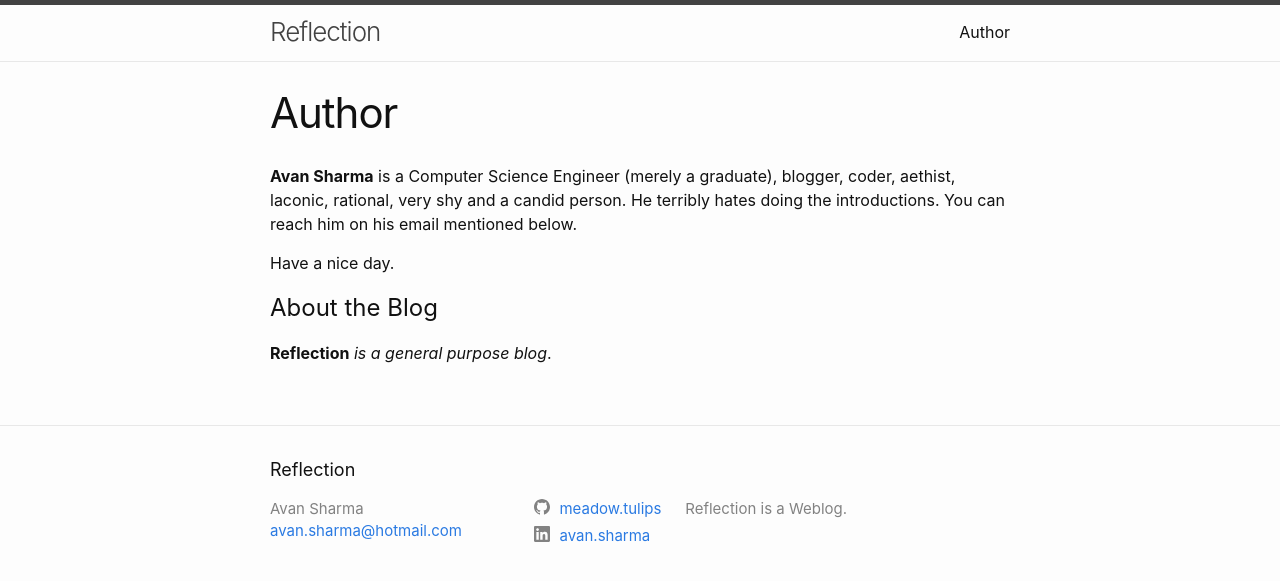
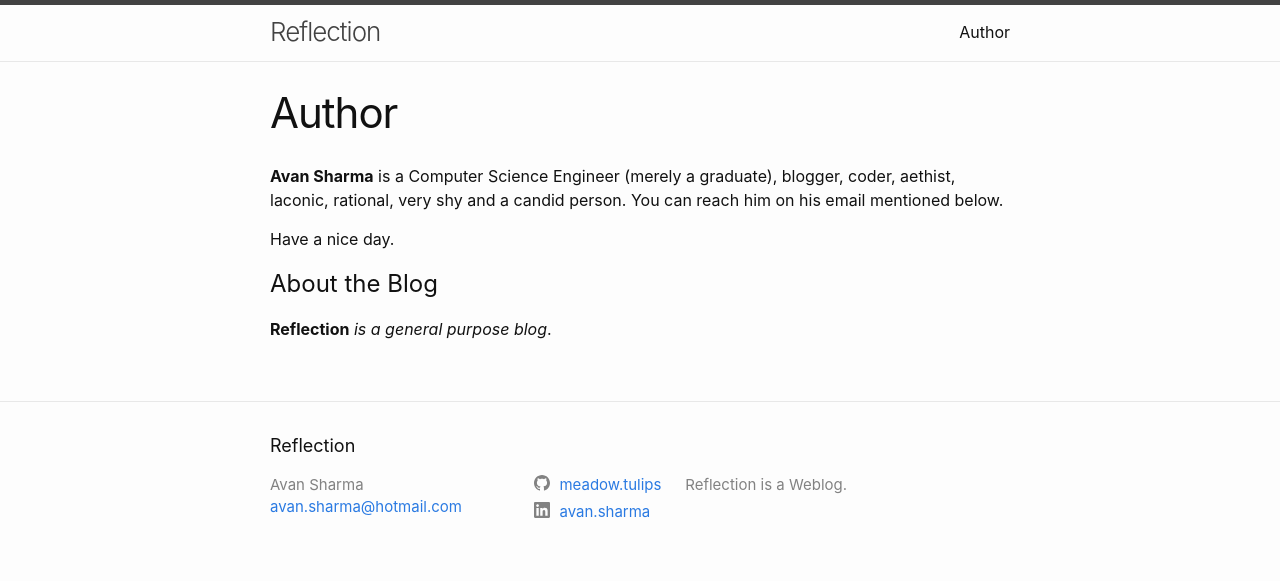
Before and after one commit to meadow-tulips/Myblog, a Jekyll site: the page built from about.md, in a window 1280 px wide. Shown: the top 581 px of the page. Built offline with Jekyll 4.4.1, drawn with Linux system fonts in a browser that asks for light colours.

Commit message:
Update about.md

```diff
--- a/about.md
+++ b/about.md
@@ -6,7 +6,7 @@ author: Avan Sharma
 ---
 
 
-**{{ page.author }}** is a Computer Science Engineer (merely a graduate), blogger, coder, aethist, laconic, rational, very shy and a candid person. He terribly hates doing the introductions. You can reach him on his email mentioned below.
+**{{ page.author }}** is a Computer Science Engineer (merely a graduate), blogger, coder, aethist, laconic, rational, very shy and a candid person. You can reach him on his email mentioned below.
 
 
 Have a nice day.
```
